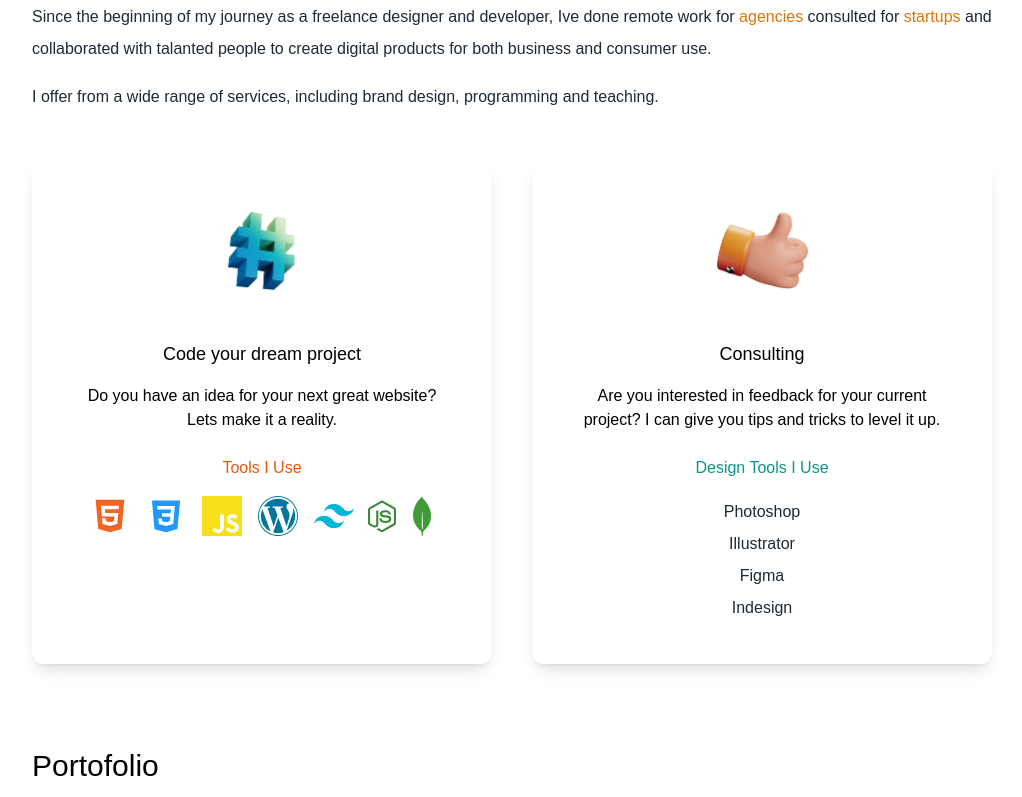
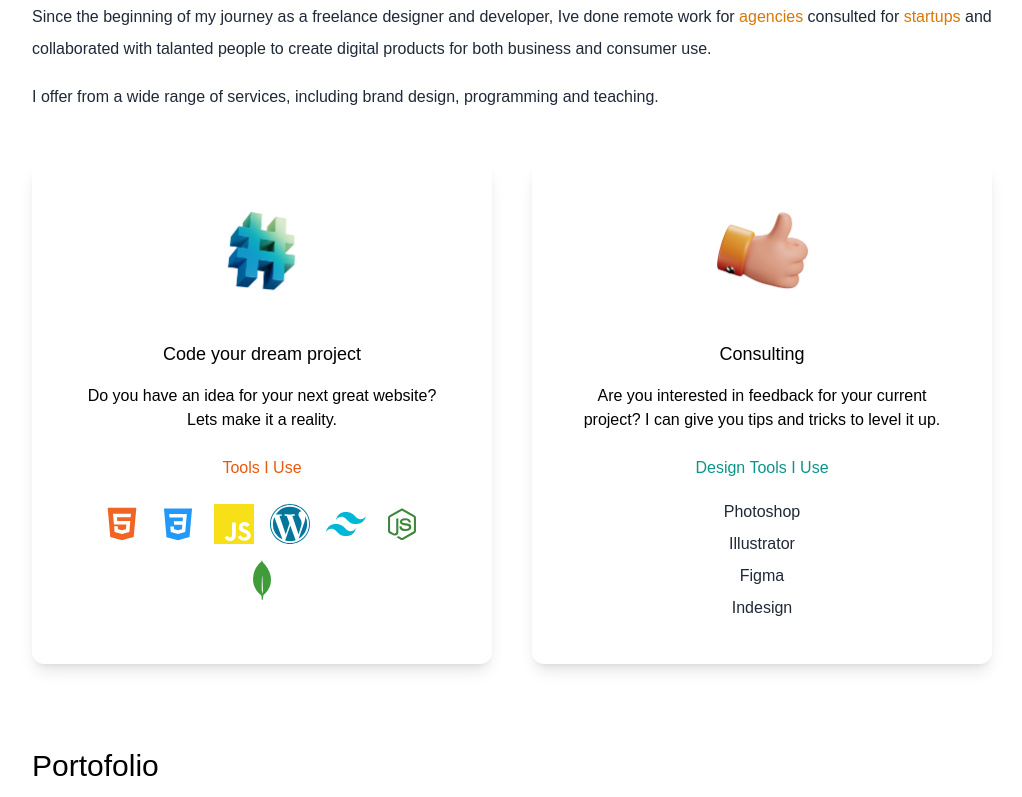
Before and after one commit to sora-dev/soraweb, a Next.js app: page / in a window 1280 px wide. Shown: the part 1015-1812 px from the top of the page, without its empty margins (128-1150 px from the left). Built offline with nearby package versions, Linux system fonts and the light colour scheme.

Commit message:
Added Services Offered

```diff
--- a/pages/index.js
+++ b/pages/index.js
@@ -118,13 +118,13 @@ export default function Home () {
               </p>
               <h4 className='py-4 text-orange-600'>Tools I Use</h4>
               <div className='flex justify-center  items-center flex-wrap'>
-                <AiFillHtml5 className='h-10 w-10 fill-[#F16524] mx-2' />
-                <DiCss3 className='h-10 w-10 fill-[#2299F8] mx-2' />
-                <SiJavascript className='h-10 w-10 fill-[#F7E018]  mx-2' />
-                <BsWordpress className='h-10 w-10 fill-[#04769C]  mx-2' />
-                <SiTailwindcss className='h-10 w-10 fill-[#01B7D6]  mx-2' />
-                <DiNodejsSmall className='h-10 w-10 fill-[#3C873A]' />
-                <SiMongodb className='h-10 w-10 fill-[#409C39]' />
+                <AiFillHtml5 className='h-10 w-10 fill-[#F16524] m-2' />
+                <DiCss3 className='h-10 w-10 fill-[#2299F8] m-2' />
+                <SiJavascript className='h-10 w-10 fill-[#F7E018]  m-2' />
+                <BsWordpress className='h-10 w-10 fill-[#04769C]  m-2' />
+                <SiTailwindcss className='h-10 w-10 fill-[#01B7D6]  m-2' />
+                <DiNodejsSmall className='h-10 w-10 fill-[#3C873A] m-2' />
+                <SiMongodb className='h-10 w-10 fill-[#409C39] m-2' />
               </div>
             </div>
             <div className='text-center shadow-lg p-10 rounded-xl my-10 dark:bg-white flex-1'>
```
